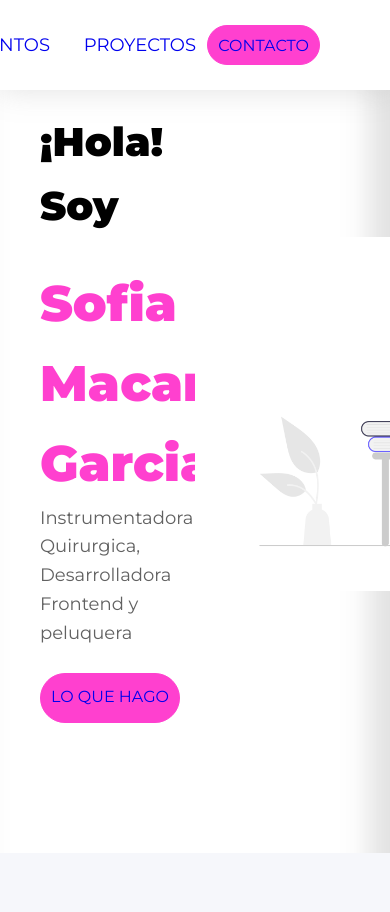
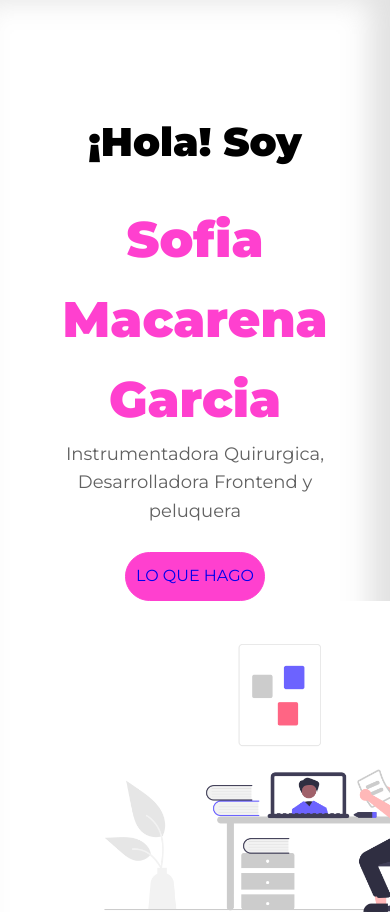
Before and after one commit to Sofiamgarcia93/Portfolio, a plain HTML site: page index.html in a window 390 px wide. Shown: the top 912 px of the page. Drawn offline with Linux system fonts and the light colour scheme; files whose address does not match are found by name.

Commit message:
inicie responsive

```diff
--- a/css/style.css
+++ b/css/style.css
@@ -766,11 +766,36 @@ footer ul{
 /* RESPONSIVE */
 
 
-@media screen and (max-width: 576px){
+@media screen and (max-width: 576px) {
+    header {
+      display: none;
+    }
 
 
+  .primer-caja{
+      width: 100%;
+      display: flex;
+      flex-direction: column;
+      align-items: center;
+      text-align: center;
+      justify-content: space-between;
+  }
 
+  .primer-texto{
+      width: 100%;
+      display: flex;
+      flex-direction: column;
+      align-items: center;
+      text-align: center;
+      line-height: 1.6;
+  }
 
+  .imagen{
+      width: 100%;
+
+  }
+
+  }
 
 
 
```
Also changed, not shown: index.html (+19 -2 lines).
